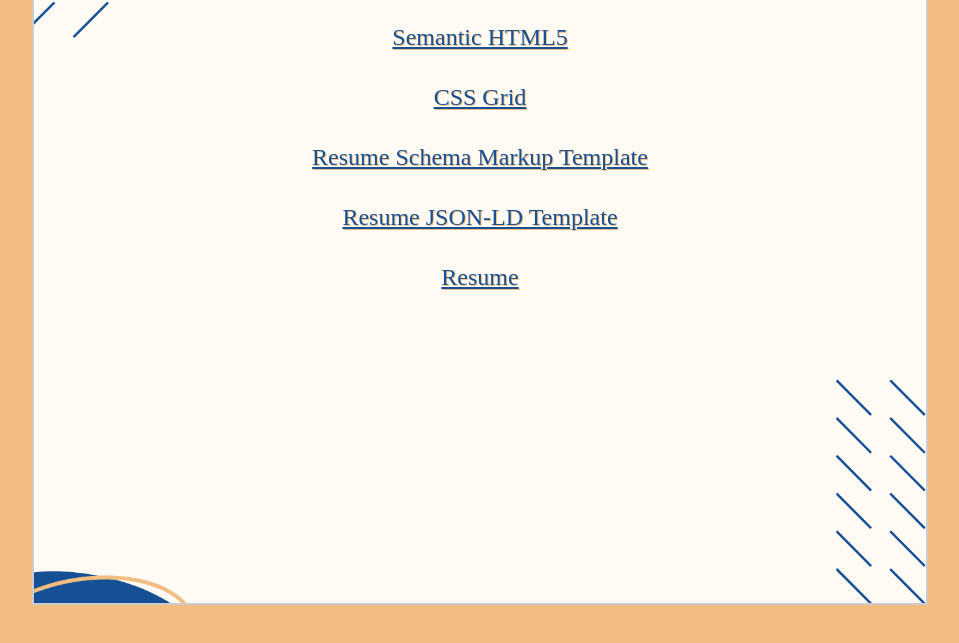
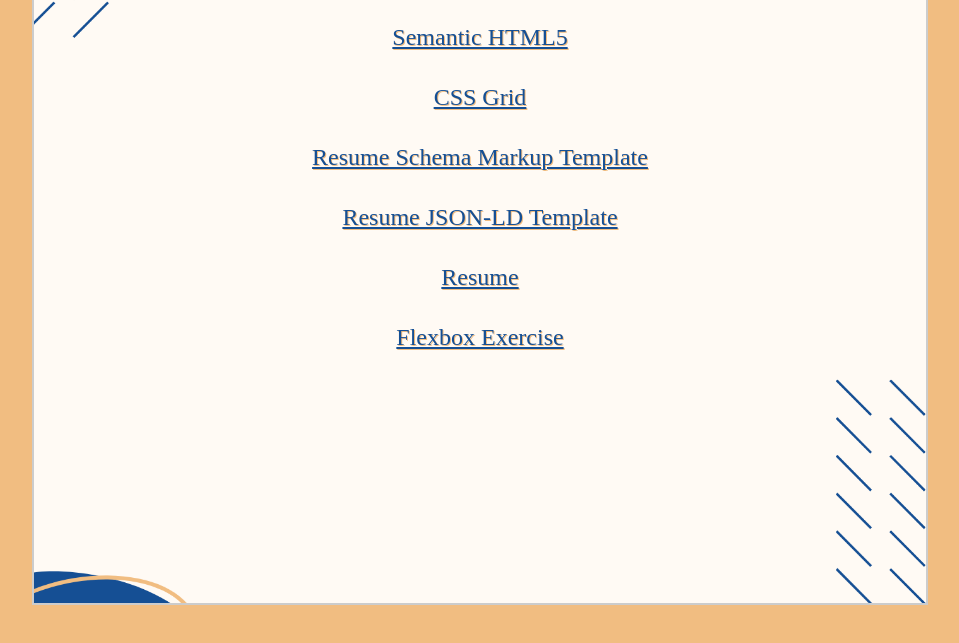
Before and after one commit to yjacobo3573/IFSC_3342, a plain HTML site: page index.html in a window 1280 px wide. Shown: the part 245-888 px from the top of the page, without its empty margins (160-1119 px from the left). Drawn offline with Linux system fonts and the light colour scheme.

Commit message:
added flexbox excercise

```diff
--- a/index.html
+++ b/index.html
@@ -29,6 +29,7 @@
       <li><a href="resume-schema-markup/index.html">Resume Schema Markup Template</a></li>
       <li><a href="resume-json-ld/index.html">Resume JSON-LD Template</a></li>
       <li><a href="resume/index.html">Resume</a></li>
+      <li><a href="flexbox.jpeg">Flexbox Exercise</a></li>
     </ul>
   </main>
   </body>
```
Also changed, not shown: flexbox.jpeg (added).
